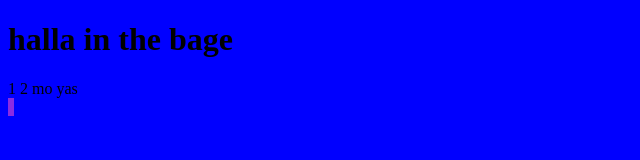
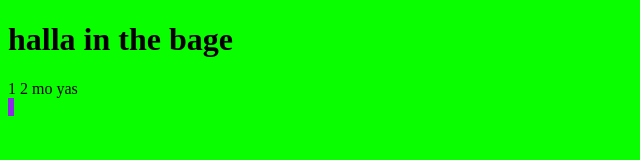
Before and after one commit to mohamedAbdallahShahat/my_project1, a plain HTML site: page index.html in a window 1280 px wide. Shown: the whole page, without its empty margins (0-640 px from the left). Drawn offline with Linux system fonts and the light colour scheme.

Commit message:
modifiy in the bage color im the green

```diff
--- a/style.css
+++ b/style.css
@@ -1,5 +1,5 @@
 body{
-    background-color: blue;
+    background-color: rgb(9, 255, 0);
 }
 h1{
     color: black;
```
